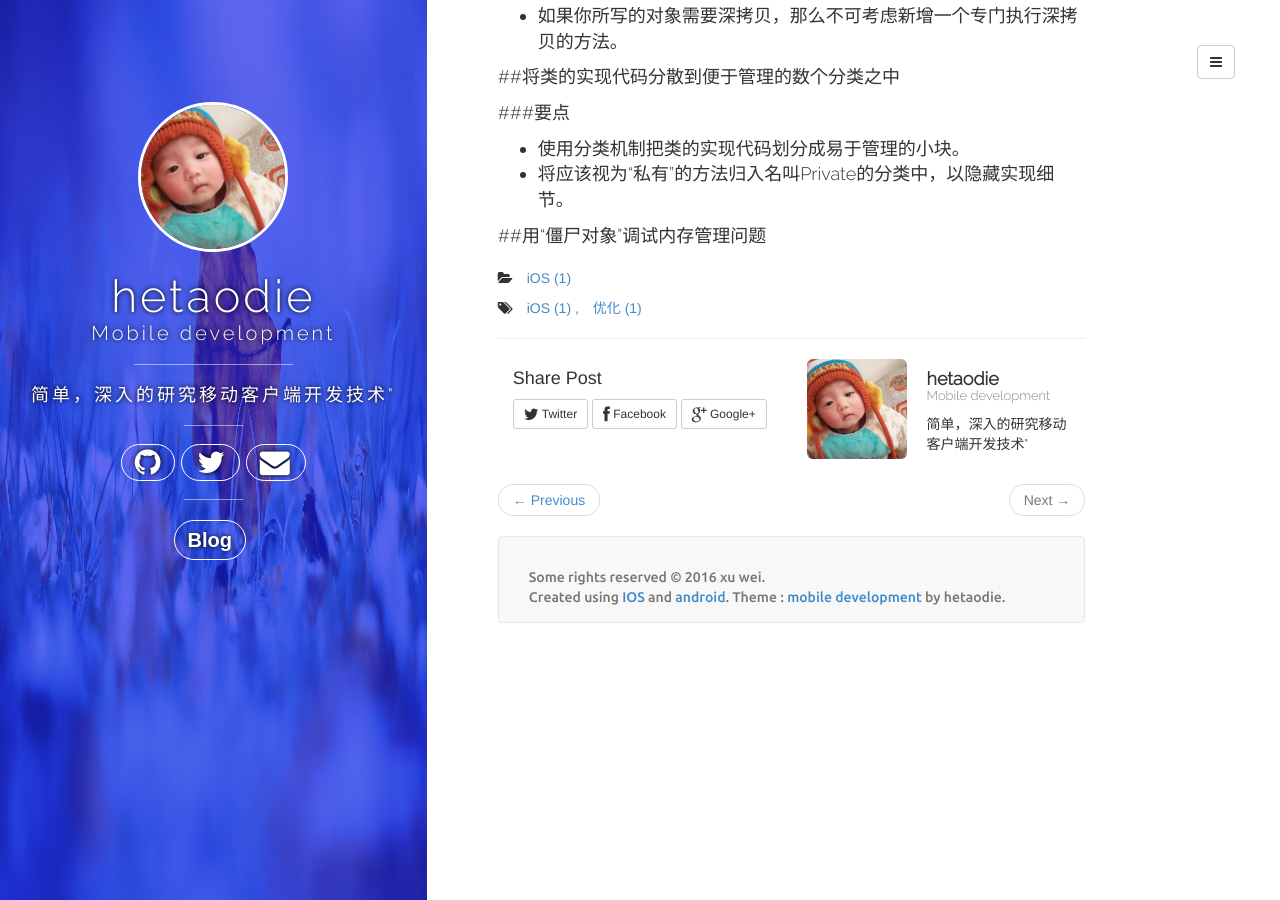
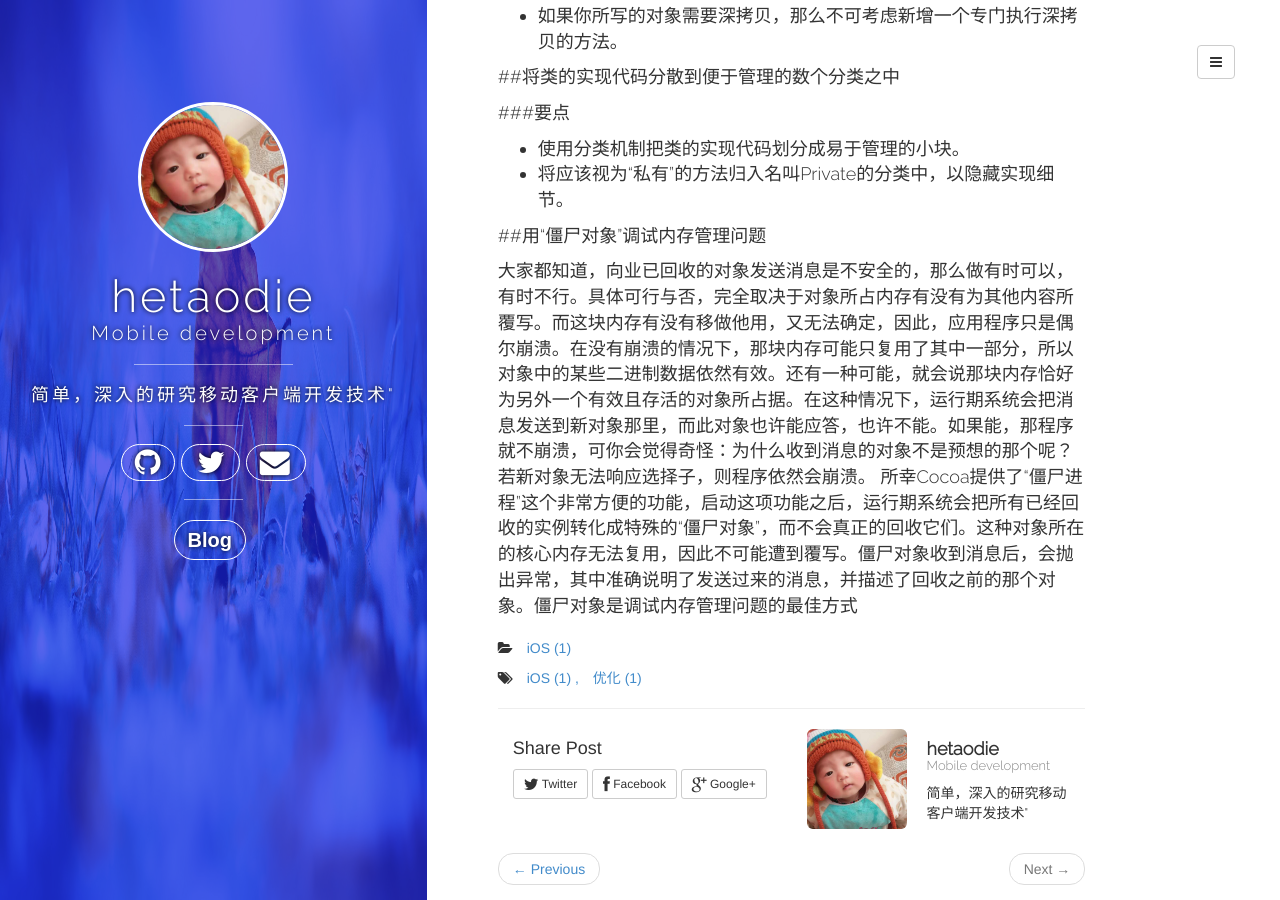
Before and after one commit to hetaodie/hetaodie.github.io, a Jekyll site: the page built from _posts/2016-02-01-编写高质量IOS的方法.md, in a window 1280 px wide and 900 px high, scrolled down 4888 px. Built offline with Jekyll 4.4.1, drawn with Linux system fonts in a browser that asks for light colours; nearby versions of some CDN libraries; comment, search, counter and statistics services are not loaded.

Commit message:
add blog content

```diff
--- a/_posts/2016-02-01-编写高质量IOS的方法.md
+++ b/_posts/2016-02-01-编写高质量IOS的方法.md
@@ -214,6 +214,8 @@ NSNumber *expresssionNumber = @{x * y};
 
 ##用“僵尸对象”调试内存管理问题
 
+大家都知道，向业已回收的对象发送消息是不安全的，那么做有时可以，有时不行。具体可行与否，完全取决于对象所占内存有没有为其他内容所覆写。而这块内存有没有移做他用，又无法确定，因此，应用程序只是偶尔崩溃。在没有崩溃的情况下，那块内存可能只复用了其中一部分，所以对象中的某些二进制数据依然有效。还有一种可能，就会说那块内存恰好为另外一个有效且存活的对象所占据。在这种情况下，运行期系统会把消息发送到新对象那里，而此对象也许能应答，也许不能。如果能，那程序就不崩溃，可你会觉得奇怪：为什么收到消息的对象不是预想的那个呢？若新对象无法响应选择子，则程序依然会崩溃。
+	所幸Cocoa提供了“僵尸进程”这个非常方便的功能，启动这项功能之后，运行期系统会把所有已经回收的实例转化成特殊的“僵尸对象”，而不会真正的回收它们。这种对象所在的核心内存无法复用，因此不可能遭到覆写。僵尸对象收到消息后，会抛出异常，其中准确说明了发送过来的消息，并描述了回收之前的那个对象。僵尸对象是调试内存管理问题的最佳方式
 
 <!--本文所用的超链接-->
 
```
